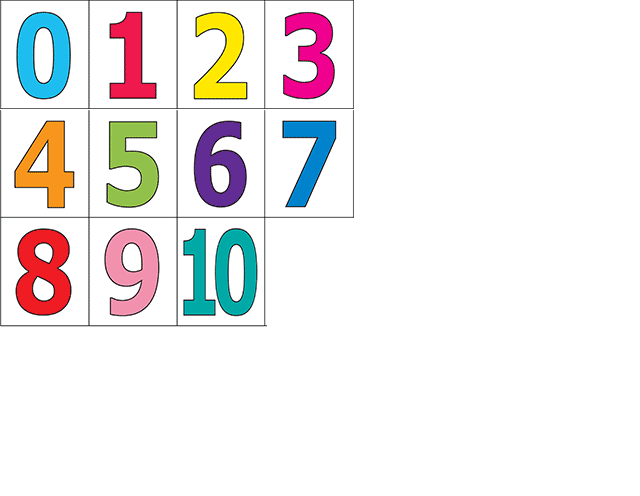
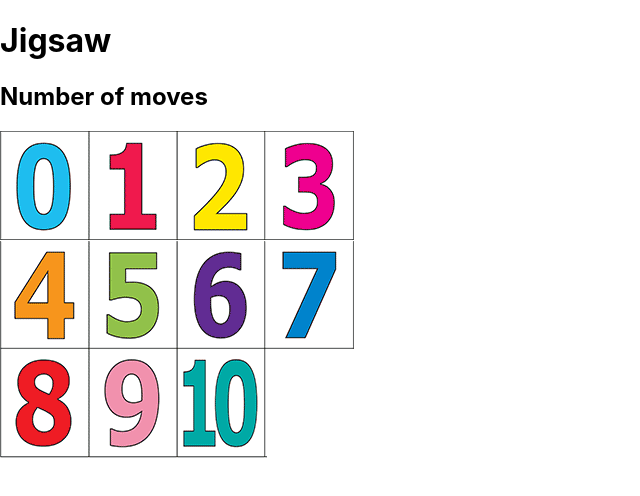
Before and after one commit to unnikrishnan-ambalapatt/jigsaw-game, a React (Create React App) app: page / in a window 1280 px wide. Shown: the top 496 px of the page, without its empty margins (0-640 px from the left). Built offline with nearby package versions, Linux system fonts and the light colour scheme.

Commit message:
Added platform encompassing the blocks

```diff
--- a/src/components/block.jsx
+++ b/src/components/block.jsx
@@ -5,7 +5,7 @@ import "../styles/block.css";
 export default class Block extends React.Component {
   render() {
     return (
-      <div class="container">
+      <div>
         <img alt="logo" src={logo} className="position-zero"></img>
         <img alt="logo" src={logo} className="position-one"></img>
         <img alt="logo" src={logo} className="position-two"></img>
--- /dev/null
+++ b/src/components/platform.jsx
@@ -0,0 +1,17 @@
+import React from "react";
+import Block from "./block";
+
+class Platform extends React.Component {
+  state = {};
+  render() {
+    return (
+      <div>
+        <h1>Jigsaw</h1>
+        <h2>Number of moves</h2>
+        <Block />
+      </div>
+    );
+  }
+}
+
+export default Platform;
--- a/src/index.js
+++ b/src/index.js
@@ -1,12 +1,12 @@
 import React from "react";
 import ReactDOM from "react-dom";
 import "./index.css";
-import Block from "./components/block";
+import Platform from "./components/platform";
 import * as serviceWorker from "./serviceWorker";
 
 ReactDOM.render(
   <React.StrictMode>
-    <Block />
+    <Platform />
   </React.StrictMode>,
   document.getElementById("root")
 );
```
